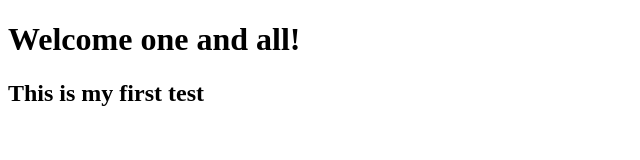
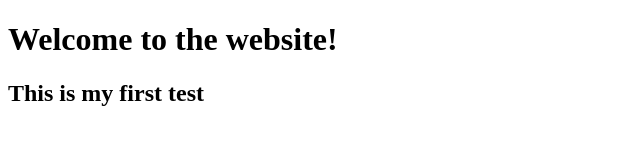
Before and after one commit to gervansealy/gervansealy.github.io, a plain HTML site: page index.html in a window 1280 px wide. Shown: the whole page, without its empty margins (0-640 px from the left). Drawn offline with Linux system fonts and the light colour scheme.

Commit message:
Update index.html

```diff
--- a/index.html
+++ b/index.html
@@ -5,7 +5,7 @@
   <href link="index.css" rel="stylesheet" type="text.css">
 </head>
 <body>
-  <h1 id="welcome">Welcome one and all!</h1>
+  <h1 id="welcome">Welcome to the website!</h1>
   <h2>This is my first test</h2>
 </body>
 </html>
```
